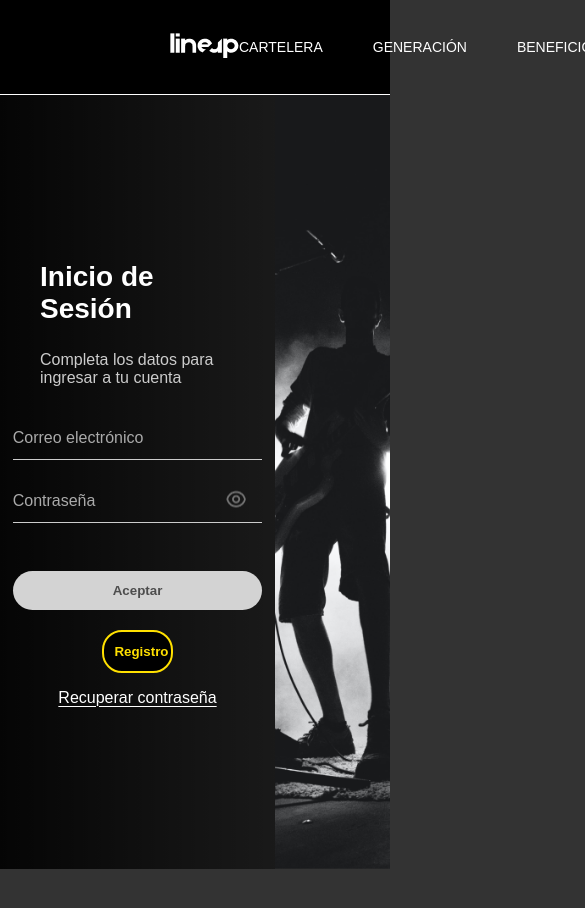
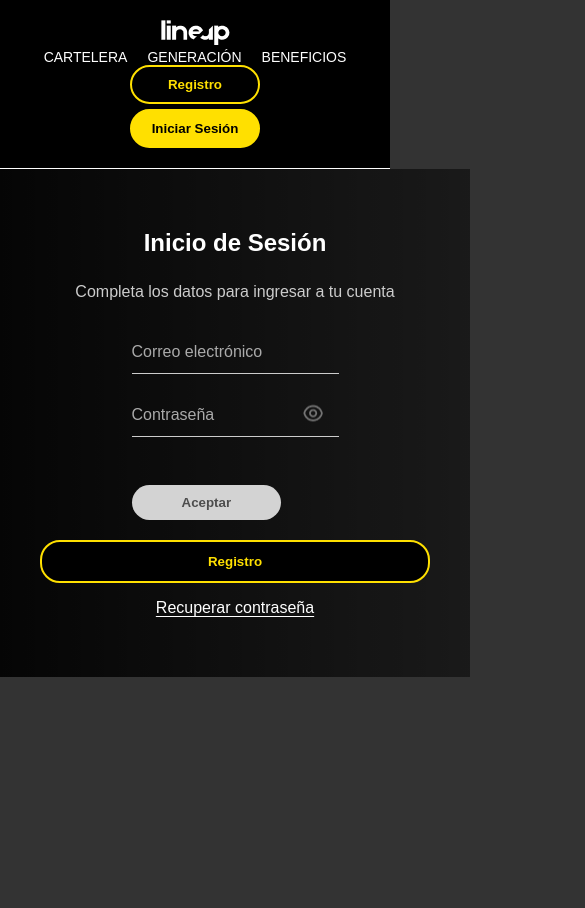
Before and after one commit to AntonioPeral/Login, a plain HTML site: page index.html in a window 390 px wide. Shown: the top 908 px of the page, 585 px wide, since content can reach past the window. Before the commit the page ends 869 px from the top, so only its background shows below. Drawn offline with Linux system fonts and the light colour scheme; a script that the page names is missing.

Commit message:
arreglando modo resposivo

```diff
--- a/styles.css
+++ b/styles.css
@@ -32,6 +32,10 @@ header {
   color: #fff;
   text-decoration: none;
   font-size: 14px;
+}
+
+.nav-link:hover {
+  color: #ffe000;
 }
 
 .auth-buttons {
@@ -102,18 +106,7 @@ h2 {
   color: #ccc;
 }
 
-input[type="text"] {
-  width: 100%;
-  padding: 12px 0;
-  margin: 10px 0;
-  background: transparent;
-  border: none;
-  border-bottom: 1px solid #ccc;
-  color: #fff;
-  font-size: 16px;
-  outline: none;
-}
-
+input[type="text"],
 input[type="password"] {
   width: 100%;
   padding: 12px 0;
@@ -137,7 +130,6 @@ input[type="password"]:focus {
   transition: border-color 0.3s ease-in-out;
 }
 
-/* Estilo del icono en la contraseÃ±a */
 .password-icon {
   position: absolute;
   right: 10px;
@@ -153,15 +145,10 @@ input[type="password"]:focus {
   width: 100%;
 }
 
-/* .password-container input[type="password"] {
-  padding-right: 40px;
-} */
-
-/* Estilo para el boton de "Aceptar" */
 .submit-btn {
   background-color: #d3d3d3;
   color: #4d4d4d;
-  padding: 12px 100px; /* Tamaño del boton*/
+  padding: 12px 100px;
   border-radius: 20px;
   border: none;
   cursor: pointer;
@@ -170,7 +157,11 @@ input[type="password"]:focus {
   text-align: center;
 }
 
-/* Estilo para el boton de registro */
+.submit-btn:hover {
+  background-color: #ffe000;
+  color: #000;
+}
+
 .registro-btn {
   background-color: black;
   color: #ffe000;
@@ -185,6 +176,11 @@ input[type="password"]:focus {
   text-align: center;
 }
 
+.registro-btn:hover {
+  background-color: #ffe000;
+  color: black;
+}
+
 .recover-password {
   color: #fff;
   text-decoration: underline;
@@ -196,3 +192,54 @@ input[type="password"]:focus {
 .recover-password:hover {
   color: #ffe000;
 }
+
+@media (max-width: 940px) {
+  .split-container {
+    flex-direction: column;
+  }
+
+  .login-container,
+  .image-container {
+    width: 100%;
+  }
+
+  header {
+    flex-direction: column;
+    align-items: center;
+  }
+
+  .logo {
+    margin: 0;
+  }
+
+  .nav-sections {
+    gap: 20px;
+  }
+
+  .auth-buttons {
+    flex-direction: column;
+    gap: 10px;
+  }
+
+  .auth-buttons button {
+    width: 100%;
+  }
+}
+
+@media (max-width: 600px) {
+  h2 {
+    font-size: 24px;
+  }
+
+  .auth-buttons {
+    gap: 5px;
+  }
+
+  .submit-btn {
+    padding: 10px 50px;
+  }
+
+  .registro-btn {
+    width: 100%;
+  }
+}
```
Also changed, not shown: 1 other file.
